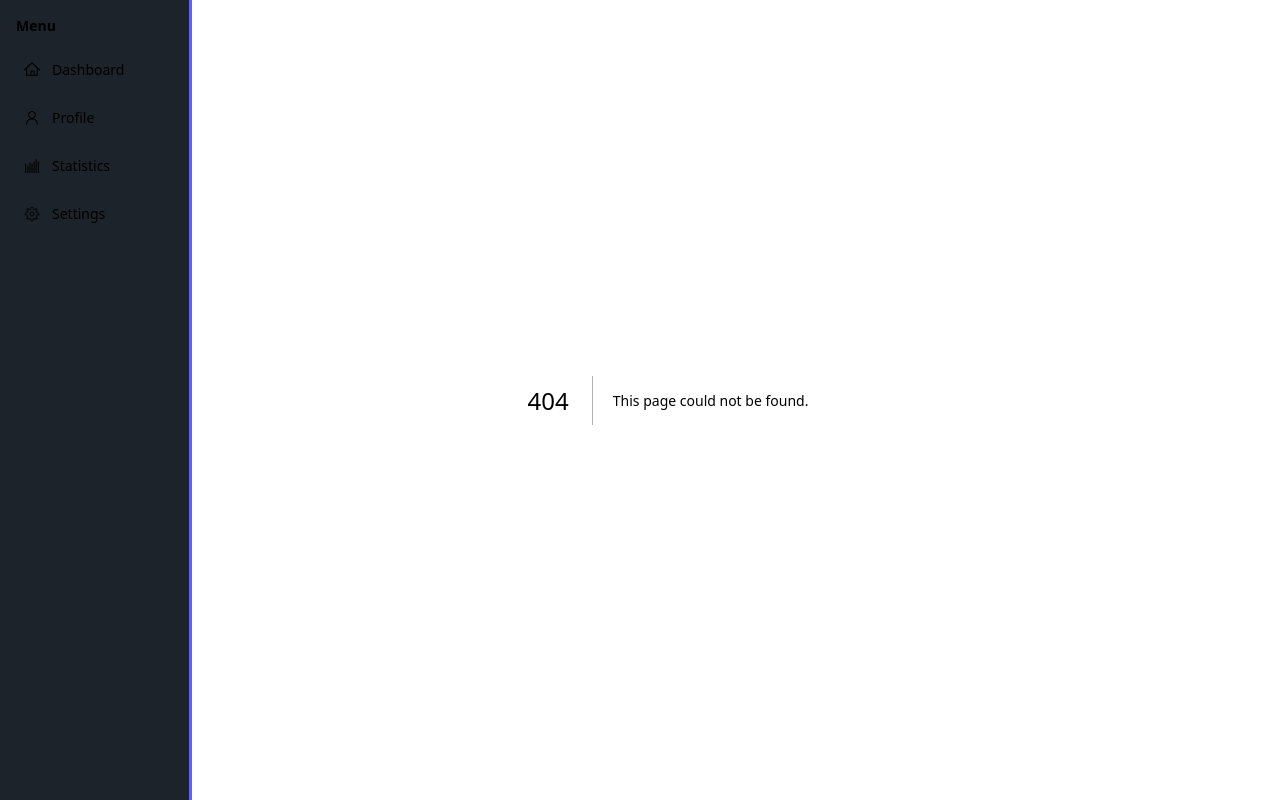
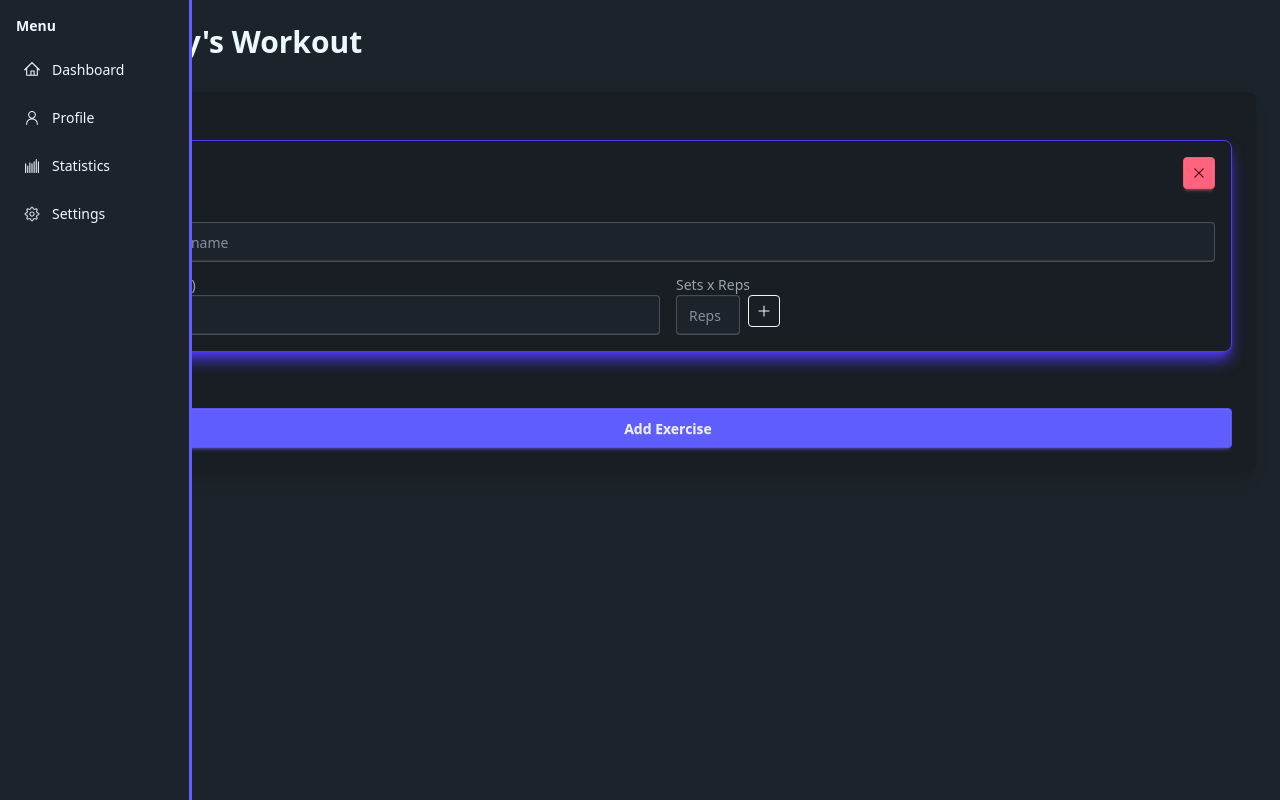
Before and after one commit to daleksiev/simple-track, a Next.js app: page /workout in a window 1280 px wide. Before the commit this address had no page. Built offline with nearby package versions, Linux system fonts and the light colour scheme.

Commit message:
Create workout page to be able to add exercises, weight and sets x reps

```diff
--- a/src/app/components/DashboardContent.tsx
+++ b/src/app/components/DashboardContent.tsx
@@ -1,9 +1,12 @@
 "use client";
 
 import Card from "@/components/ui/Card";
+import { useRouter } from "next/navigation";
 import { BarChartIcon, PersonIcon, TimerIcon } from "@radix-ui/react-icons";
 
 export default function DashboardContent() {
+  const router = useRouter();
+
   return (
     <div className="container mx-auto p-6">
       <h1 className="text-3xl font-bold mb-8">Dashboard</h1>
@@ -66,7 +69,12 @@ export default function DashboardContent() {
           <Card.Body>
             <div className="text-base-content/60 text-center py-8">
               <p>No recent activities</p>
-              <button className="btn btn-primary mt-4">Start Workout</button>
+              <button
+                className="btn btn-primary mt-4"
+                onClick={() => router.push("/workout")}
+              >
+                Start Workout
+              </button>
             </div>
           </Card.Body>
         </Card>
--- /dev/null
+++ b/src/app/workout/page.tsx
@@ -0,0 +1,218 @@
+"use client";
+
+import { useState, useEffect } from "react";
+import Card from "@/components/ui/Card";
+import { PlusIcon, Cross2Icon } from "@radix-ui/react-icons";
+
+interface ExerciseSet {
+  reps: string;
+}
+
+interface Exercise {
+  name: string;
+  weight: string;
+  sets: ExerciseSet[];
+}
+
+interface WorkoutData {
+  date: string;
+  exercises: Exercise[];
+}
+
+export default function WorkoutPage() {
+  const [exercises, setExercises] = useState<Exercise[]>([]);
+
+  // Only load initial data on mount
+  useEffect(() => {
+    const today = new Date().toISOString().split("T")[0];
+    const savedWorkout = localStorage.getItem(`workout-${today}`);
+
+    if (savedWorkout) {
+      const workoutData: WorkoutData = JSON.parse(savedWorkout);
+      setExercises(workoutData.exercises);
+    } else {
+      setExercises([{ name: "", weight: "", sets: [{ reps: "" }] }]);
+    }
+  }, []);
+
+  const saveToLocalStorage = (updatedExercises: Exercise[]) => {
+    const today = new Date().toISOString().split("T")[0];
+    const workoutData: WorkoutData = {
+      date: today,
+      exercises: updatedExercises,
+    };
+    localStorage.setItem(`workout-${today}`, JSON.stringify(workoutData));
+  };
+
+  const getDayName = () => {
+    return new Date().toLocaleDateString("en-US", { weekday: "long" });
+  };
+
+  const addSet = (exerciseIndex: number) => {
+    const updatedExercises = [...exercises];
+    updatedExercises[exerciseIndex].sets.push({ reps: "" });
+    setExercises(updatedExercises);
+    saveToLocalStorage(updatedExercises);
+  };
+
+  const addExercise = () => {
+    const updatedExercises = [
+      ...exercises,
+      { name: "", weight: "", sets: [{ reps: "" }] },
+    ];
+    setExercises(updatedExercises);
+    saveToLocalStorage(updatedExercises);
+  };
+
+  const updateExercise = (
+    index: number,
+    field: keyof Exercise,
+    value: string
+  ) => {
+    const updatedExercises = [...exercises];
+    if (field === "name" || field === "weight") {
+      updatedExercises[index][field] = value;
+    }
+    setExercises(updatedExercises);
+    saveToLocalStorage(updatedExercises);
+  };
+
+  const updateSet = (
+    exerciseIndex: number,
+    setIndex: number,
+    value: string
+  ) => {
+    const updatedExercises = [...exercises];
+    updatedExercises[exerciseIndex].sets[setIndex].reps = value;
+    setExercises(updatedExercises);
+    saveToLocalStorage(updatedExercises);
+  };
+
+  const deleteSet = (exerciseIndex: number, setIndex: number) => {
+    const updatedExercises = [...exercises];
+    // Don't delete if it's the only set
+    if (updatedExercises[exerciseIndex].sets.length <= 1) {
+      return;
+    }
+
+    updatedExercises[exerciseIndex].sets = updatedExercises[
+      exerciseIndex
+    ].sets.filter((_, index) => index !== setIndex);
+    setExercises(updatedExercises);
+    saveToLocalStorage(updatedExercises);
+
+    // Focus on the next input, or the previous one if we deleted the last set
+    setTimeout(() => {
+      const inputs = document.querySelectorAll(
+        `[data-exercise="${exerciseIndex}"]`
+      );
+      const nextInput = inputs[setIndex] || inputs[inputs.length - 1];
+      if (nextInput instanceof HTMLInputElement) {
+        nextInput.focus();
+      }
+    }, 0);
+  };
+
+  const deleteExercise = (exerciseIndex: number) => {
+    const updatedExercises = exercises.filter(
+      (_, index) => index !== exerciseIndex
+    );
+    setExercises(updatedExercises);
+    saveToLocalStorage(updatedExercises);
+  };
+
+  return (
+    <div className="container mx-auto p-6">
+      <h1 className="text-3xl font-bold mb-8">{getDayName()}&apos;s Workout</h1>
+
+      <Card>
+        <Card.Body>
+          <div className="divide-y ">
+            {exercises.map((exercise, exerciseIndex) => (
+              <div
+                key={exerciseIndex}
+                className="bg-base-200 rounded-lg p-4 my-6 shadow-lg shadow-indigo-600 border border-indigo-600"
+              >
+                <div className="flex flex-row-reverse items-center gap-2 mb-3 justify-between">
+                  <button
+                    className="btn btn-square btn-sm btn-error"
+                    onClick={() => deleteExercise(exerciseIndex)}
+                  >
+                    <Cross2Icon className="w-4 h-4" />
+                  </button>
+                </div>
+                <div className="flex items-center gap-2 mb-3">
+                  <div className="flex-1">
+                    <label className="label">Exercise</label>
+                    <input
+                      type="text"
+                      placeholder="Exercise name"
+                      className="input input-bordered w-full focus:outline-none"
+                      value={exercise.name}
+                      onChange={(e) =>
+                        updateExercise(exerciseIndex, "name", e.target.value)
+                      }
+                    />
+                  </div>
+                </div>
+                <div className="grid grid-cols-1 md:grid-cols-2 gap-4">
+                  <div>
+                    <label className="label">Weight (kg)</label>
+                    <input
+                      type="number"
+                      placeholder="Weight"
+                      className="input input-bordered w-full focus:outline-none"
+                      value={exercise.weight}
+                      onChange={(e) =>
+                        updateExercise(exerciseIndex, "weight", e.target.value)
+                      }
+                    />
+                  </div>
+                  <div>
+                    <label className="label">Sets x Reps</label>
+                    <div className="flex flex-wrap gap-2">
+                      {exercise.sets.map((set, setIndex) => (
+                        <input
+                          key={setIndex}
+                          type="number"
+                          placeholder="Reps"
+                          className="input input-bordered w-16 focus:outline-none"
+                          value={set.reps}
+                          data-exercise={exerciseIndex}
+                          onChange={(e) =>
+                            updateSet(exerciseIndex, setIndex, e.target.value)
+                          }
+                          onKeyDown={(e) => {
+                            if (
+                              (e.key === "Backspace" || e.key === "Delete") &&
+                              set.reps === ""
+                            ) {
+                              e.preventDefault();
+                              deleteSet(exerciseIndex, setIndex);
+                            }
+                          }}
+                        />
+                      ))}
+                      <button
+                        className="btn btn-square btn-sm btn-outline"
+                        onClick={() => addSet(exerciseIndex)}
+                      >
+                        <PlusIcon className="w-4 h-4" />
+                      </button>
+                    </div>
+                  </div>
+                </div>
+              </div>
+            ))}
+          </div>
+
+          <div className="mt-6">
+            <button className="btn btn-primary w-full" onClick={addExercise}>
+              Add Exercise
+            </button>
+          </div>
+        </Card.Body>
+      </Card>
+    </div>
+  );
+}
```
